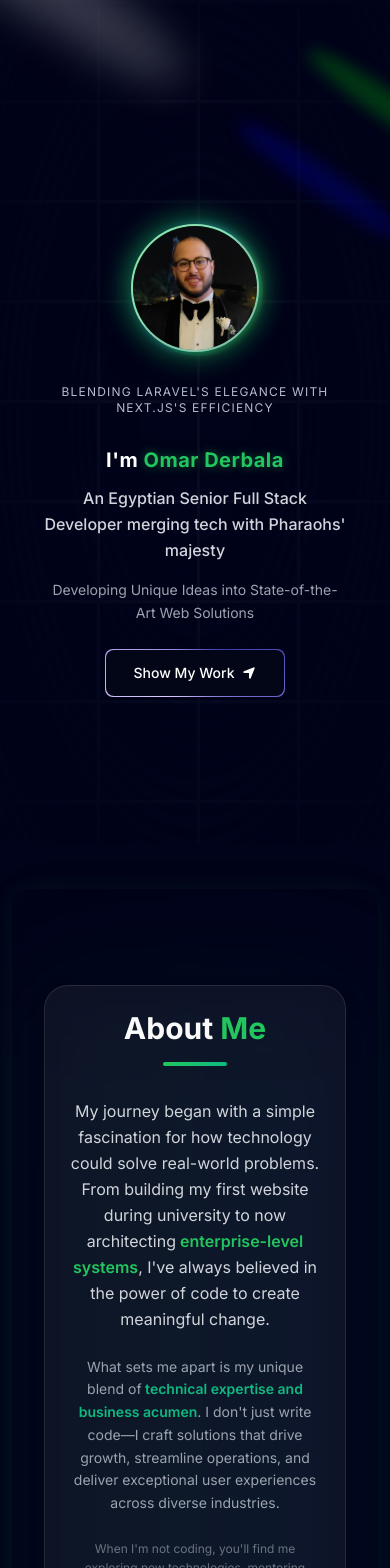
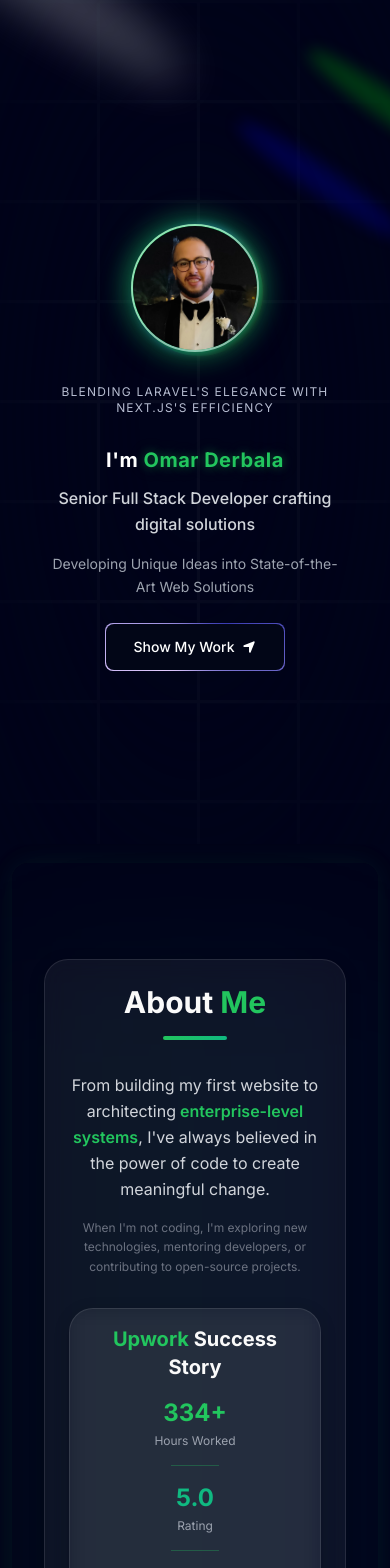
Before and after one commit to derbalajr/new-portfolio, a Next.js app: page / in a window 390 px wide. Shown: the top 1568 px of the page. Built offline with nearby package versions, Linux system fonts and the light colour scheme.

Commit message:
Update Grid and Hero components for improved clarity and conciseness. Adjusted text content and spacing in Grid, and revised the Hero subtitle to better reflect expertise. Modified skill categories in data to enhance accuracy and relevance.

```diff
--- a/components/Grid.tsx
+++ b/components/Grid.tsx
@@ -63,25 +63,16 @@ const Grid = () => {
             </div>
 
             {/* Content */}
-            <div className="space-y-6 sm:space-y-8 mb-8 sm:mb-12">
+            <div className="space-y-4 sm:space-y-6 mb-8 sm:mb-12">
               <p className="text-base sm:text-lg md:text-xl text-gray-300 leading-relaxed">
-                My journey began with a simple fascination for how technology could solve real-world problems.
-                From building my first website during university to now architecting
+                From building my first website to architecting
                 <span className="primary-text font-semibold"> enterprise-level systems</span>,
                 I&apos;ve always believed in the power of code to create meaningful change.
               </p>
 
-              <p className="text-sm sm:text-base md:text-lg text-gray-400 leading-relaxed">
-                What sets me apart is my unique blend of
-                <span className="secondary-text font-semibold"> technical expertise and business acumen</span>.
-                I don&apos;t just write code—I craft solutions that drive growth, streamline operations,
-                and deliver exceptional user experiences across diverse industries.
-              </p>
-
               <p className="text-xs sm:text-sm md:text-base text-gray-500 leading-relaxed">
-                When I&apos;m not coding, you&apos;ll find me exploring new technologies, mentoring junior developers,
-                or contributing to open-source projects. I believe in continuous learning and sharing knowledge
-                to help the developer community grow stronger together.
+                When I&apos;m not coding, I&apos;m exploring new technologies, mentoring developers,
+                or contributing to open-source projects.
               </p>
             </div>
 
--- a/components/Hero.tsx
+++ b/components/Hero.tsx
@@ -66,7 +66,7 @@ const Hero = () => {
                     </span>
                   </h1>
                   <h2 className="text-base sm:text-lg md:text-2xl lg:text-3xl font-medium text-gray-300 leading-relaxed max-w-4xl mx-auto px-4">
-                    An Egyptian Senior Full Stack Developer merging tech with Pharaohs&apos; majesty
+                    Senior Full Stack Developer crafting digital solutions
                   </h2>
                 </div>
               </div>
--- a/data/index.ts
+++ b/data/index.ts
@@ -34,7 +34,7 @@ export const skillCategories = [
     id: 3,
     title: "Architecture & DevOps",
     description: "Designing robust system architectures",
-    skills: ["Microservices", "Clean Architecture", "Docker", "Kubernetes", "CI/CD", "Linux"],
+    skills: ["Microservices", "Clean Architecture", "DDD", "Docker", "Kubernetes", "CI/CD", "Linux"],
     className: "lg:col-span-2 md:col-span-3 md:row-span-2",
     color: "accent"
   },
@@ -42,7 +42,7 @@ export const skillCategories = [
     id: 4,
     title: "Current Focus",
     description: "Leading backend development at The Address Holding",
-    skills: ["CRM-ERP Systems", "Performance Optimization", "Domain-Driven Design"],
+    skills: ["CRM-ERP Systems", "Performance Optimization"],
     className: "lg:col-span-3 md:col-span-6 md:row-span-1",
     color: "primary"
   },
@@ -50,7 +50,7 @@ export const skillCategories = [
     id: 5,
     title: "Experience Level",
     description: "3+ years of professional development",
-    skills: ["Senior Backend Engineer", "Government Projects", "E-commerce Platforms"],
+    skills: ["Senior Backend Engineer", "CRM-ERP Systems", "Government Projects", "E-commerce Platforms"],
     className: "lg:col-span-2 md:col-span-3 md:row-span-1",
     color: "secondary"
   }
@@ -173,9 +173,9 @@ export const projects = [
     des: "Welhof is an e-commerce platform offering affordable, eco-friendly refurbished home appliances with a focus on quality and customer satisfaction",
     img: "/welhof-website.webp",
     iconLists: [
-      "/laravel.svg",
+      "/yii.svg",
       "/mysql.svg",
-      "/react.svg",
+      "/javascript.svg",
       "/php.svg",
       "/github.svg",
     ],
```
Also changed, not shown: public/javascript.svg (added), public/yii.svg (added).
